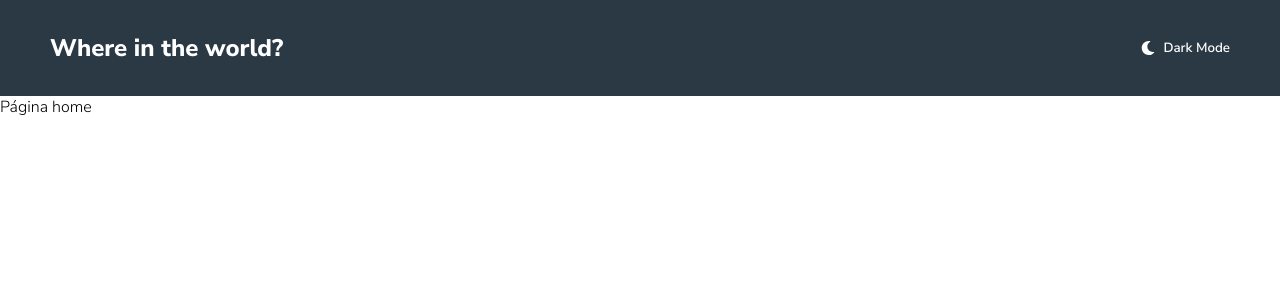
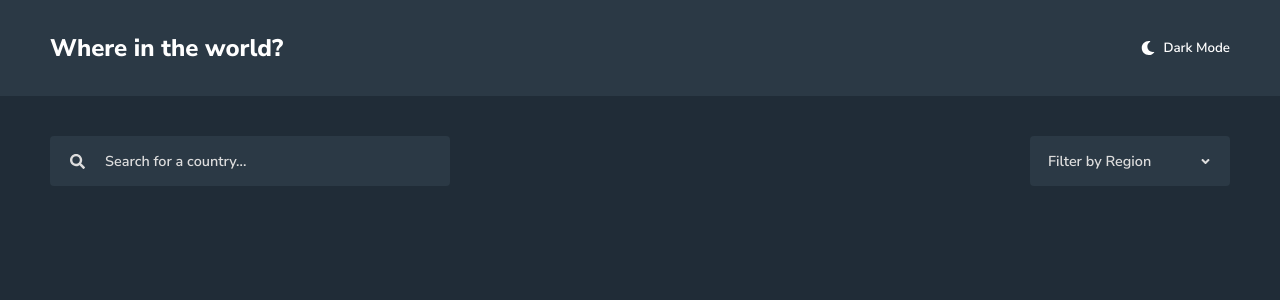
Before and after one commit to Rafael-Arruda/rest-countries, a React (Create React App) app: page / in a window 1280 px wide. Shown: the top 300 px of the page. Built offline with nearby package versions, Linux system fonts and the light colour scheme.

Commit message:
componente FilterArea finalizado

```diff
--- a/src/pages/Home/index.js
+++ b/src/pages/Home/index.js
@@ -1,11 +1,38 @@
-import React from "react";
+import React, {useState} from "react";
 
 import * as C from './style';
 
+import {FaSearch, FaAngleDown} from 'react-icons/fa';
+
 export default function Home() {
+
+    const [visibility, setVisibility] = useState('hidden');
+
+    const handleVisibilityFilter = () => {
+        visibility === 'hidden'? setVisibility('visible') : setVisibility('hidden')
+    }
+
     return(
         <C.Container>
-            Página home
+            <C.FilterArea>
+                <C.Input>
+                    <FaSearch color="#ddd" size={15}/>
+                    <input type='text' placeholder="Search for a country..."/>
+                </C.Input>
+                <C.Options visibility={visibility}>
+                    <div className="box-options" onClick={handleVisibilityFilter}>
+                        <span>Filter by Region</span>
+                        <FaAngleDown color="#ddd" size={13}/>
+                    </div>
+                    <div className="dropdawn-menu">
+                        <span>Africa</span>
+                        <span>America</span>
+                        <span>Asia</span>
+                        <span>Europe</span>
+                        <span>Oceania</span>
+                    </div>
+                </C.Options>
+            </C.FilterArea>
         </C.Container>
     )
 }
--- a/src/pages/Home/style.js
+++ b/src/pages/Home/style.js
@@ -1,4 +1,78 @@
 import styled from "styled-components";
 
 export const Container = styled.div`
+    width: 100%;
+    height: 88vh;
+    background: hsl(207, 26%, 17%);
+    padding: 40px 50px;
 `;
+
+export const FilterArea = styled.div`
+    width: 100%;
+    display: flex;
+    justify-content: space-between;
+`;
+
+export const Input = styled.div`
+    background-color: hsl(209, 23%, 22%);
+    height: 50px;
+    width: 40%;
+    max-width: 400px;
+    min-width: 250px;
+    padding: 12px 20px;
+    border-radius: 4px;
+    display: flex;
+    align-items: center;
+    gap: 20px;
+
+    input {
+        background-color: transparent;
+        border: none;
+        outline: none;
+        color: #fff;
+        font-size: 0.9em;
+        font-weight: 600;
+        text-transform: capitalize;
+    }
+    input::placeholder {
+        color: #ddd;
+        text-transform: none;
+    }
+`;
+
+export const Options = styled.div`
+    color: #ddd;
+    display: flex;
+    flex-direction: column;
+    gap: 5px;
+
+    .box-options {
+        background-color: hsl(209, 23%, 22%);
+        width: 200px;
+        height: 50px;
+        padding: 15px 18px;
+        border-radius: 4px;
+        display: flex;
+        align-items: center;
+        justify-content: space-between;
+        font-size: 0.9em;
+        font-weight: 600;
+        cursor: pointer;
+    }
+
+    .dropdawn-menu {
+        display: flex;
+        flex-direction: column;
+        gap: 5px;
+        background-color: hsl(209, 23%, 22%);
+        padding: 15px 18px;
+        border-radius: 4px;
+        font-size: 0.9em;
+        font-weight: 600;
+        visibility: ${(props) => props.visibility};
+
+        span {
+            cursor: pointer;
+        }
+    }
+`;
```
